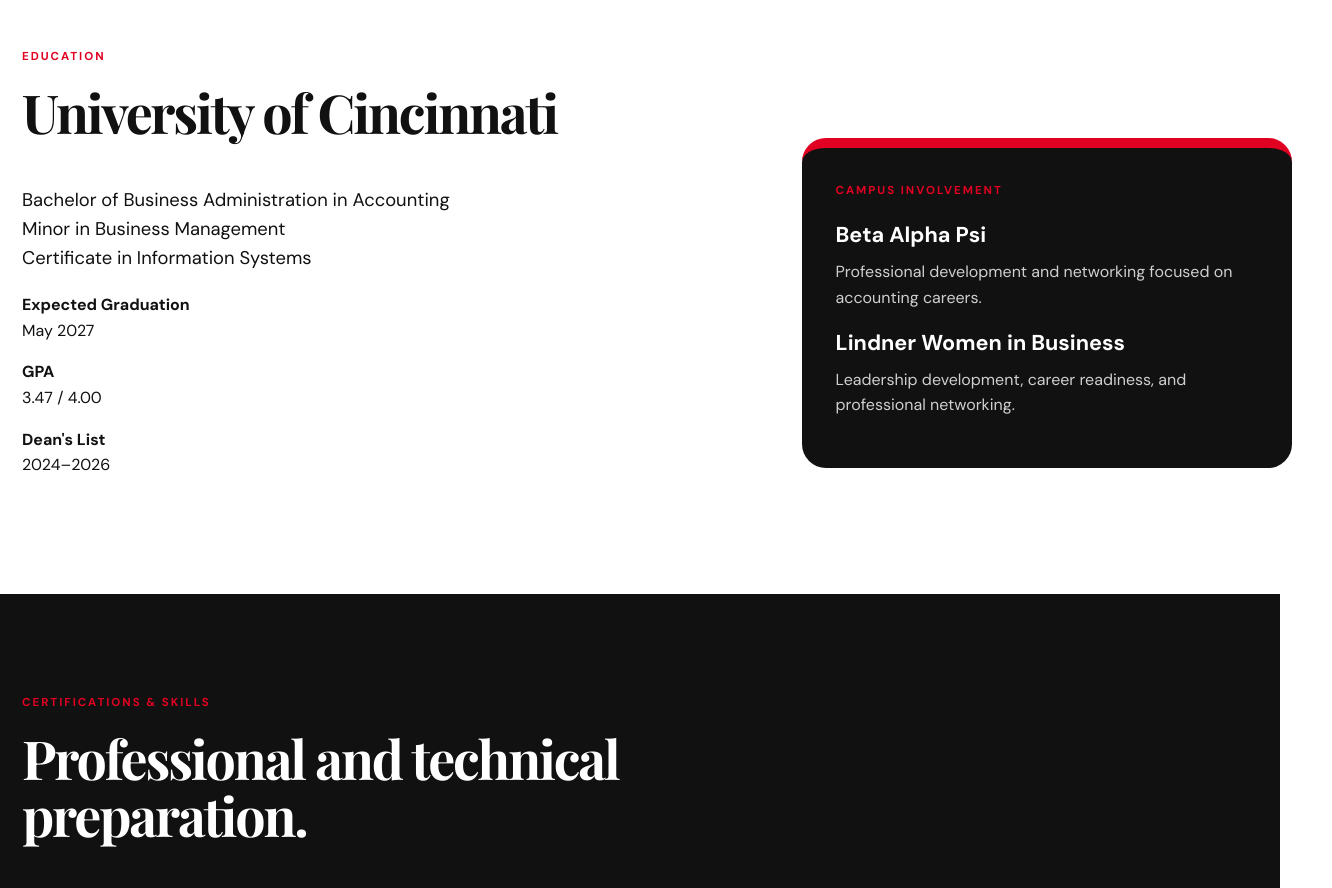
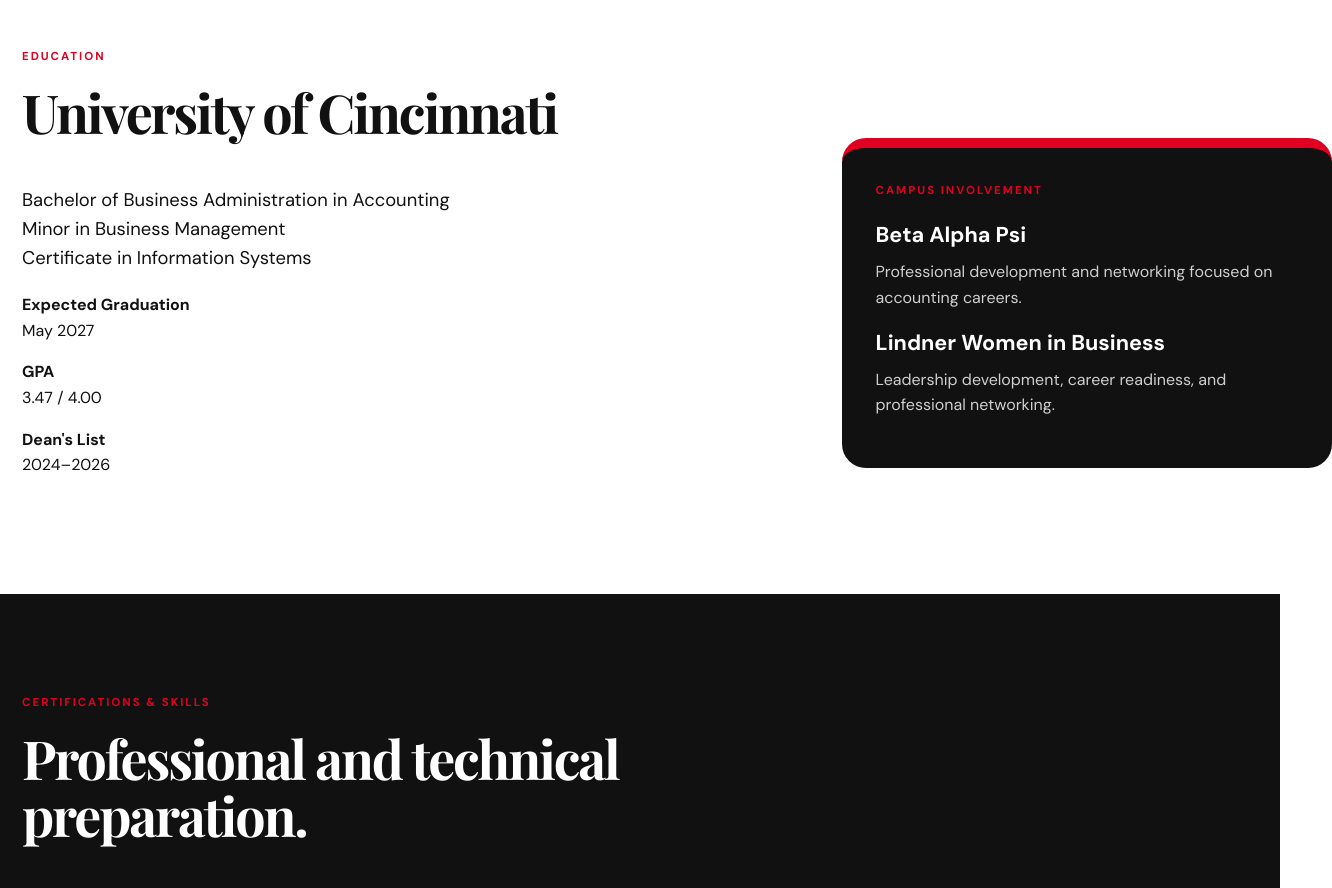
Before and after one commit to haydengiana338/gianahayden.github.io, a plain HTML site: page index.html in a window 1280 px wide. Shown: the part 1920-2808 px from the top of the page, 1332 px wide, since content can reach past the window. Drawn offline with nearby package versions, Linux system fonts and the light colour scheme.

Commit message:
Update styles.css

```diff
--- a/styles.css
+++ b/styles.css
@@ -263,7 +263,6 @@
   max-width: 490px;
   margin-top: 90px;
   margin-right: 60px;
-  transform: translateX(-40px);
 
   justify-self: end;
   align-self: start;
```
